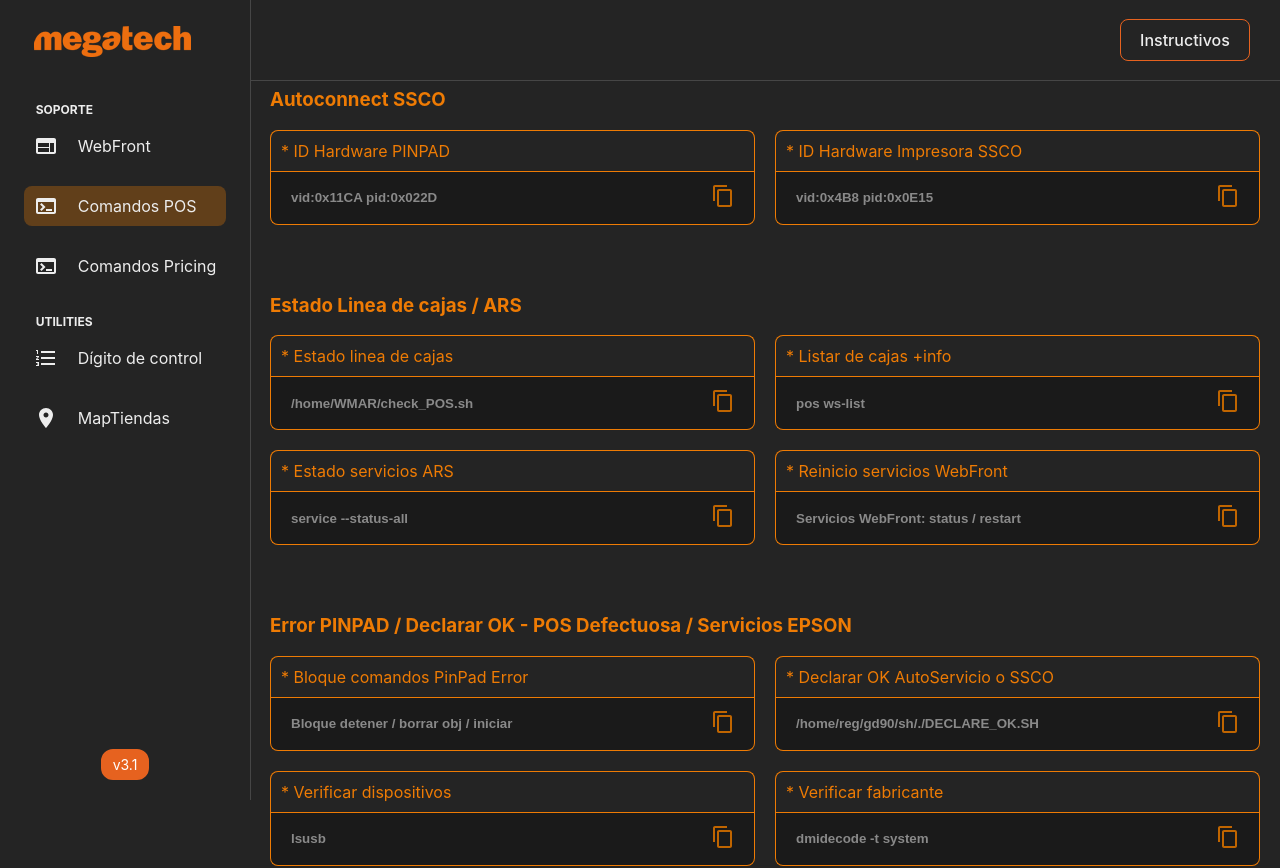
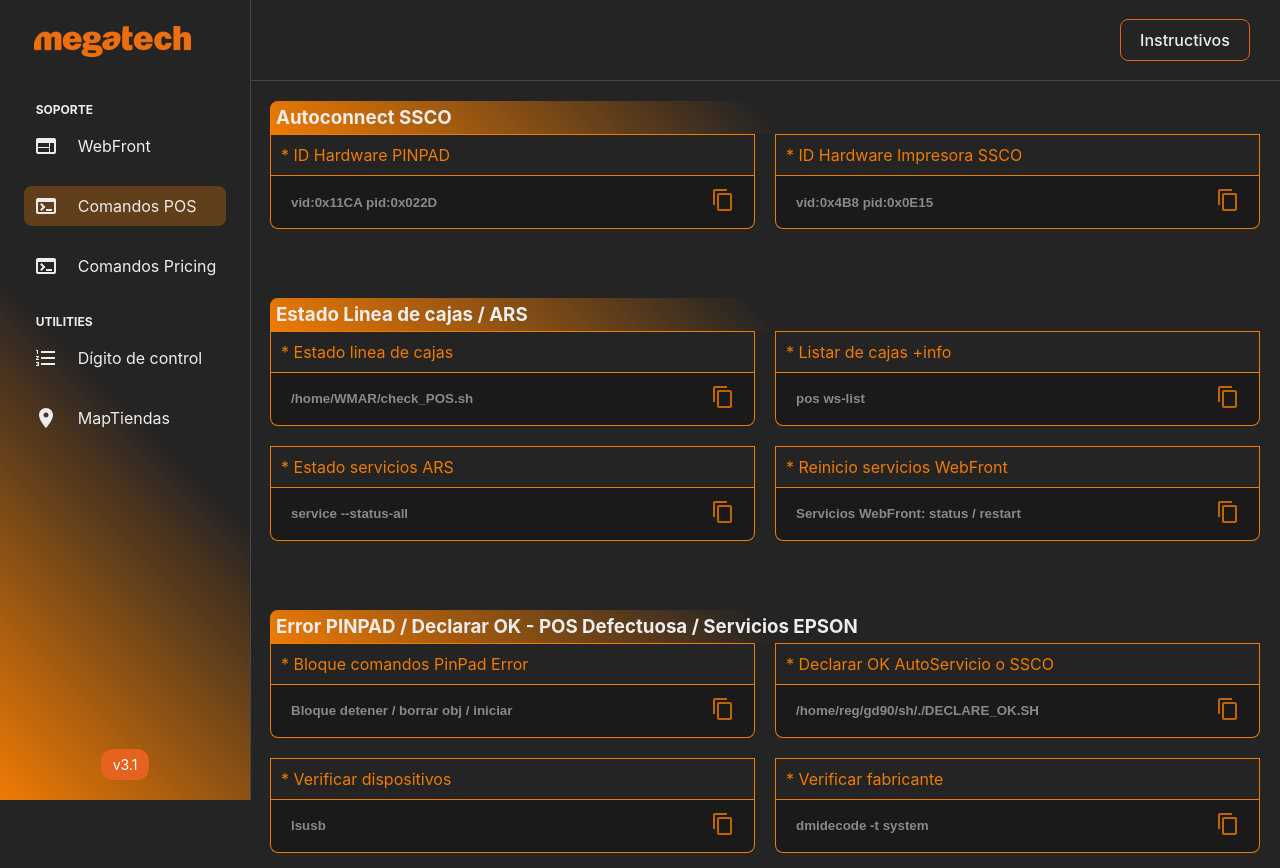
Before and after one commit to jlchurruarin/WebFrontTiendas, a React (Vite) app: page /commands in a window 1280 px wide. Shown: the top 868 px of the page. Built offline with nearby package versions, Linux system fonts and the light colour scheme.

Commit message:
cambios styles

```diff
--- a/src/components/Comandos/Comandos.jsx
+++ b/src/components/Comandos/Comandos.jsx
@@ -84,7 +84,7 @@ function Comandos() {
 <div className={styles.container}>
 
         <div className={styles.h3SubTitle}>
-        <h3>Autoconnect SSCO</h3>
+        <h3 className={styles.subTitle}>Autoconnect SSCO</h3>
         <div className={styles.grid}>
         <div className={styles.divCard}>
             <p className={styles.nameComando}>* ID Hardware PINPAD</p>
@@ -108,7 +108,7 @@ function Comandos() {
 
         </div>
         <div className={styles.h3SubTitle}>
-        <h3>Estado Linea de cajas / ARS</h3>
+        <h3 className={styles.subTitle}>Estado Linea de cajas / ARS</h3>
         <div className={styles.grid}>
         <div className={styles.divCard}>
             <p className={styles.nameComando}>* Estado linea de cajas</p>
@@ -156,7 +156,7 @@ function Comandos() {
         </div>
         </div>
         <div className={styles.h3SubTitle}>
-        <h3>Error PINPAD / Declarar OK - POS Defectuosa / Servicios EPSON</h3>
+        <h3 className={styles.subTitle}>Error PINPAD / Declarar OK - POS Defectuosa / Servicios EPSON</h3>
         <div className={styles.grid}>
         <div className={styles.divCard}>
             <p className={styles.nameComando}>* Bloque comandos PinPad Error</p>
--- a/src/components/Comandos/Comandos.module.css
+++ b/src/components/Comandos/Comandos.module.css
@@ -83,7 +83,7 @@
     color:rgba(238,123,4,1);
     margin: 0;
     padding: 10px;
-    border-radius: 8px 8px 0 0;
+    border-radius: 0 0 0 0;
     border-top: 1px solid rgba(238,123,4,1);
     border-right: 1px solid rgba(238,123,4,1);
     border-left: 1px solid rgba(238,123,4,1);
@@ -113,3 +113,11 @@
     width: 100%;
     margin-bottom: 50px;
   }
+  .subTitle{
+    color: #ededed;
+    padding: 5px;
+    border-radius: 8px 8px 0 0;
+    border-left: 1px solid rgba(238,123,4,1);
+    margin-bottom: 0;
+    background: -webkit-linear-gradient(45deg, #ee7b04,#242424,#242424);/* Chrome 10-25, Safari 5.1-6 */                          background: linear-gradient(45deg, #ee7b04,#242424,#242424);/* W3C, IE 10+/ Edge, Firefox 16+, Chrome 26+, Opera 12+, Safari 7+ */
+  }
--- a/src/components/LeftNav/LeftNav.module.css
+++ b/src/components/LeftNav/LeftNav.module.css
@@ -11,6 +11,7 @@
     justify-content: space-between;
     z-index: 1000;
     border-right: 1px solid rgb(70, 70, 70);
+    background: -webkit-linear-gradient(45deg, #ee7b04,#242424,#242424);/* Chrome 10-25, Safari 5.1-6 */                          background: linear-gradient(45deg, #ee7b04,#242424,#242424);/* W3C, IE 10+/ Edge, Firefox 16+, Chrome 26+, Opera 12+, Safari 7+ */
 }
 .sidebar img{
     margin-top: 9px;
```
